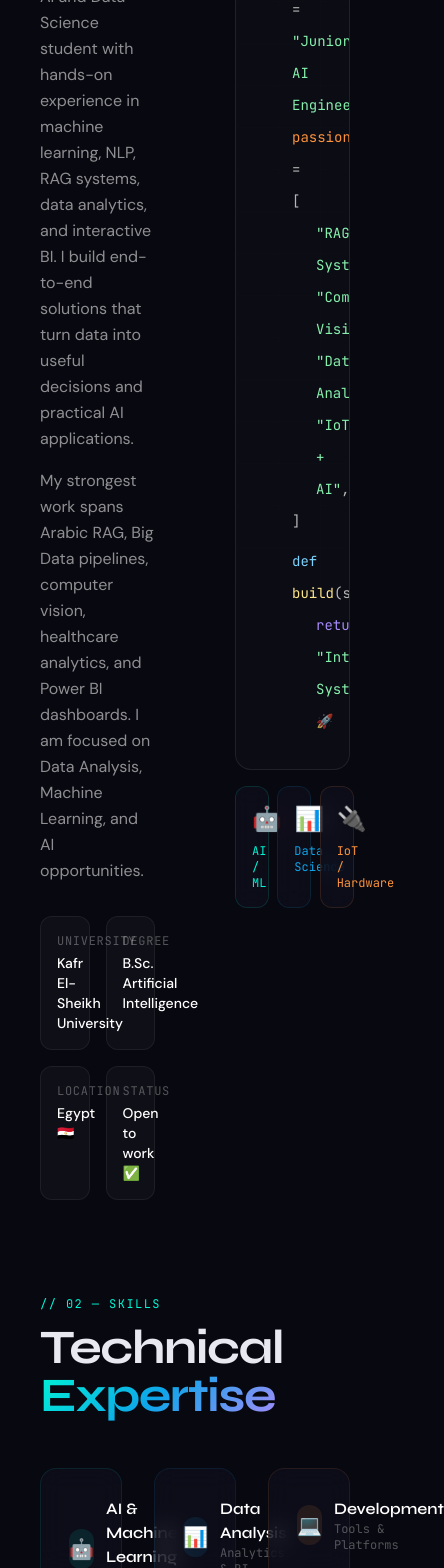
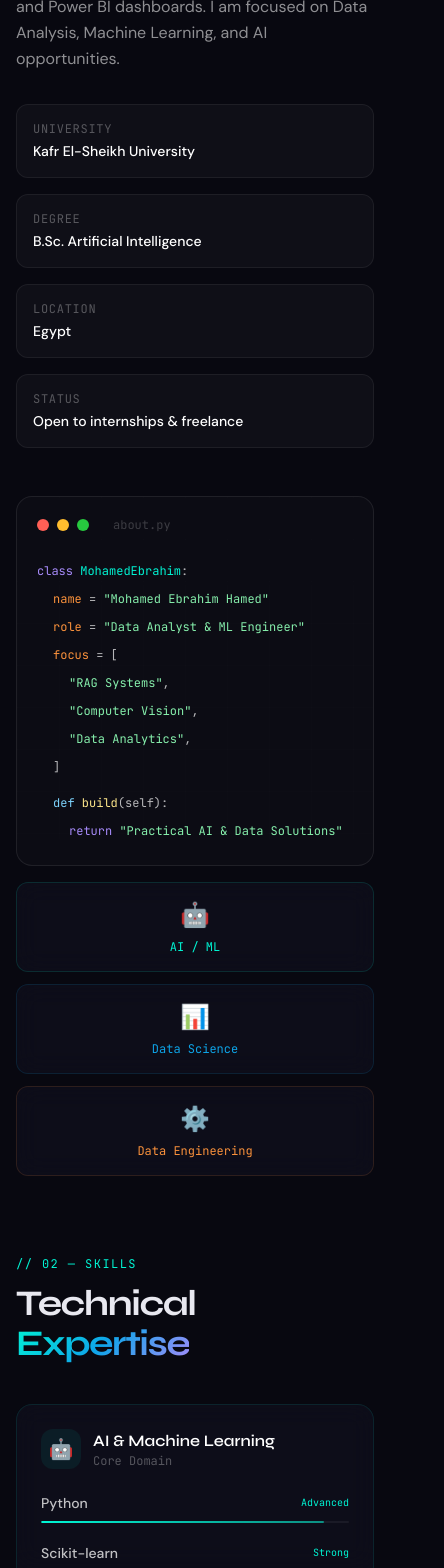
Before and after one commit to mhmd-ebrahim-1/mhmd-ebrahim-portfolio, a React (Vite) app: page /about in a window 390 px wide. Shown: the part 432-2000 px from the top of the page, 444 px wide, since content can reach past the window. Built offline with nearby package versions, Linux system fonts and the light colour scheme.

Commit message:
Polish About page branding and responsive layout

```diff
--- a/src/pages/About.jsx
+++ b/src/pages/About.jsx
@@ -1,23 +1,24 @@
 import { motion } from 'framer-motion'
 import { useReveal } from '../hooks'
 import { PROFILE, SKILLS, TOOLS } from '../data'
+
+function proficiency(level) {
+  if (level >= 90) return 'Advanced'
+  if (level >= 80) return 'Strong'
+  if (level >= 70) return 'Working knowledge'
+  return 'Familiar'
+}
 
 function SkillBar({ name, level, color = '#00f5d4', delay = 0 }) {
   const [ref, visible] = useReveal()
   return (
     <div ref={ref} className="mb-5">
-      <div className="flex justify-between items-center mb-2">
-        <span className="text-sm font-medium" style={{ color: 'rgba(255,255,255,0.75)', fontFamily: 'DM Sans' }}>{name}</span>
-        <span className="font-mono text-xs" style={{ color }}>{level}%</span>
+      <div className="flex justify-between items-center gap-4 mb-2">
+        <span className="text-sm font-medium" style={{ color: 'rgba(255,255,255,0.75)' }}>{name}</span>
+        <span className="font-mono text-[10px] sm:text-xs text-right" style={{ color }}>{proficiency(level)}</span>
       </div>
       <div className="h-[2px] rounded-full overflow-hidden" style={{ background: 'rgba(255,255,255,0.06)' }}>
-        <motion.div
-          initial={{ width: 0 }}
-          animate={visible ? { width: `${level}%` } : {}}
-          transition={{ duration: 1.2, delay, ease: [0.4, 0, 0.2, 1] }}
-          className="h-full rounded-full"
-          style={{ background: `linear-gradient(90deg, ${color}, ${color}88)` }}
-        />
+        <motion.div initial={{ width: 0 }} animate={visible ? { width: `${Math.min(level, 100)}%` } : {}} transition={{ duration: 1.2, delay, ease: [0.4, 0, 0.2, 1] }} className="h-full rounded-full" style={{ background: `linear-gradient(90deg, ${color}, ${color}88)` }} />
       </div>
     </div>
   )
@@ -29,208 +30,67 @@ export default function About() {
   const [toolsRef, toolsVisible] = useReveal()
 
   return (
-    <div className="page-transition min-h-screen pt-24 pb-20 px-10">
+    <div className="page-transition min-h-screen pt-24 pb-20 px-4 sm:px-6 lg:px-10">
       <div className="max-w-7xl mx-auto">
-
-        {/* ── HERO BIO ── */}
-        <div ref={heroRef} className="grid grid-cols-2 gap-20 mb-24 items-start">
-          <motion.div
-            initial={{ opacity: 0, x: -30 }}
-            animate={heroVisible ? { opacity: 1, x: 0 } : {}}
-            transition={{ duration: 0.7, ease: [0.16, 1, 0.3, 1] }}
-          >
-            <p className="font-mono text-xs mb-4" style={{ color: '#00f5d4', letterSpacing: '0.12em' }}>// 01 — ABOUT</p>
-            <h1 className="font-display text-6xl font-bold mb-6" style={{ letterSpacing: '-2px', lineHeight: 1.1 }}>
-              Turning Data<br />Into <span className="grad-text">Intelligence</span>
-            </h1>
-            <p className="text-base leading-relaxed mb-4" style={{ color: 'rgba(255,255,255,0.55)', fontFamily: 'DM Sans' }}>
-              {PROFILE.bio}
-            </p>
-            <p className="text-base leading-relaxed" style={{ color: 'rgba(255,255,255,0.55)', fontFamily: 'DM Sans' }}>
-              {PROFILE.bio2}
-            </p>
-
-            <div className="mt-8 grid grid-cols-2 gap-4">
+        <div ref={heroRef} className="grid grid-cols-1 lg:grid-cols-2 gap-12 lg:gap-20 mb-20 lg:mb-24 items-start">
+          <motion.div initial={{ opacity: 0, x: -30 }} animate={heroVisible ? { opacity: 1, x: 0 } : {}} transition={{ duration: 0.7, ease: [0.16, 1, 0.3, 1] }}>
+            <p className="font-mono text-xs mb-4 tracking-[0.12em]" style={{ color: '#00f5d4' }}>// 01 — ABOUT</p>
+            <h1 className="font-display text-4xl sm:text-6xl font-bold mb-6 tracking-[-0.04em] leading-[1.05]">Turning Data<br />Into <span className="grad-text">Intelligence</span></h1>
+            <p className="text-base leading-relaxed mb-4" style={{ color: 'rgba(255,255,255,0.55)' }}>{PROFILE.bio}</p>
+            <p className="text-base leading-relaxed" style={{ color: 'rgba(255,255,255,0.55)' }}>{PROFILE.bio2}</p>
+            <div className="mt-8 grid grid-cols-1 sm:grid-cols-2 gap-4">
               {[
-                { label: 'University', value: 'Kafr El-Sheikh University' },
-                { label: 'Degree', value: 'B.Sc. Artificial Intelligence' },
-                { label: 'Location', value: 'Egypt 🇪🇬' },
-                { label: 'Status', value: 'Open to work ✅' },
-              ].map(({ label, value }) => (
-                <div key={label} className="p-4 rounded-xl"
-                  style={{ background: 'rgba(255,255,255,0.03)', border: '1px solid rgba(255,255,255,0.06)' }}>
-                  <p className="font-mono text-xs mb-1" style={{ color: 'rgba(255,255,255,0.3)', letterSpacing: '0.06em' }}>{label.toUpperCase()}</p>
-                  <p className="text-sm font-medium text-white">{value}</p>
-                </div>
-              ))}
+                { label: 'University', value: PROFILE.university },
+                { label: 'Degree', value: PROFILE.degree },
+                { label: 'Location', value: PROFILE.location },
+                { label: 'Status', value: 'Open to internships & freelance' },
+              ].map(({ label, value }) => <div key={label} className="p-4 rounded-xl" style={{ background: 'rgba(255,255,255,0.03)', border: '1px solid rgba(255,255,255,0.06)' }}><p className="font-mono text-xs mb-1" style={{ color: 'rgba(255,255,255,0.3)', letterSpacing: '0.06em' }}>{label.toUpperCase()}</p><p className="text-sm font-medium text-white">{value}</p></div>)}
             </div>
           </motion.div>
 
-          {/* Right side — visual */}
-          <motion.div
-            initial={{ opacity: 0, x: 30 }}
-            animate={heroVisible ? { opacity: 1, x: 0 } : {}}
-            transition={{ duration: 0.7, ease: [0.16, 1, 0.3, 1], delay: 0.1 }}
-            className="relative"
-          >
-            <div className="rounded-2xl overflow-hidden relative"
-              style={{ border: '1px solid rgba(255,255,255,0.08)', background: 'rgba(255,255,255,0.02)' }}>
+          <motion.div initial={{ opacity: 0, x: 30 }} animate={heroVisible ? { opacity: 1, x: 0 } : {}} transition={{ duration: 0.7, ease: [0.16, 1, 0.3, 1], delay: 0.1 }} className="relative">
+            <div className="rounded-2xl overflow-hidden relative" style={{ border: '1px solid rgba(255,255,255,0.08)', background: 'rgba(255,255,255,0.02)' }}>
               <div className="absolute inset-0 grid-bg opacity-30" />
-              {/* Terminal window */}
-              <div className="relative z-10 p-8">
-                <div className="flex items-center gap-2 mb-6">
-                  <div className="w-3 h-3 rounded-full" style={{ background: '#ff5f56' }} />
-                  <div className="w-3 h-3 rounded-full" style={{ background: '#ffbd2e' }} />
-                  <div className="w-3 h-3 rounded-full" style={{ background: '#27c93f' }} />
-                  <span className="font-mono text-xs ml-4" style={{ color: 'rgba(255,255,255,0.2)' }}>about.py</span>
-                </div>
-                <div className="font-mono text-sm leading-8" style={{ color: 'rgba(255,255,255,0.7)' }}>
+              <div className="relative z-10 p-5 sm:p-8">
+                <div className="flex items-center gap-2 mb-6"><div className="w-3 h-3 rounded-full" style={{ background: '#ff5f56' }} /><div className="w-3 h-3 rounded-full" style={{ background: '#ffbd2e' }} /><div className="w-3 h-3 rounded-full" style={{ background: '#27c93f' }} /><span className="font-mono text-xs ml-4" style={{ color: 'rgba(255,255,255,0.2)' }}>about.py</span></div>
+                <div className="font-mono text-xs sm:text-sm leading-7 sm:leading-8 overflow-x-auto" style={{ color: 'rgba(255,255,255,0.7)' }}>
                   <p><span style={{ color: '#a78bfa' }}>class</span> <span style={{ color: '#00f5d4' }}>MohamedEbrahim</span>:</p>
-                  <p className="pl-6"><span style={{ color: '#fb923c' }}>name</span> = <span style={{ color: '#86efac' }}>"Mohamed Ebrahim Hamed"</span></p>
-                  <p className="pl-6"><span style={{ color: '#fb923c' }}>role</span> = <span style={{ color: '#86efac' }}>"Junior AI Engineer"</span></p>
-                  <p className="pl-6"><span style={{ color: '#fb923c' }}>passion</span> = [</p>
-                  <p className="pl-12"><span style={{ color: '#86efac' }}>"RAG Systems"</span>,</p>
-                  <p className="pl-12"><span style={{ color: '#86efac' }}>"Computer Vision"</span>,</p>
-                  <p className="pl-12"><span style={{ color: '#86efac' }}>"Data Analytics"</span>,</p>
-                  <p className="pl-12"><span style={{ color: '#86efac' }}>"IoT + AI"</span>,</p>
-                  <p className="pl-6">]</p>
-                  <p className="pl-6 mt-2"><span style={{ color: '#7dd3fc' }}>def</span> <span style={{ color: '#fde68a' }}>build</span>(self):</p>
-                  <p className="pl-12"><span style={{ color: '#a78bfa' }}>return</span> <span style={{ color: '#86efac' }}>"Intelligent Systems"</span> 🚀</p>
+                  <p className="pl-4 sm:pl-6"><span style={{ color: '#fb923c' }}>name</span> = <span style={{ color: '#86efac' }}>&quot;Mohamed Ebrahim Hamed&quot;</span></p>
+                  <p className="pl-4 sm:pl-6"><span style={{ color: '#fb923c' }}>role</span> = <span style={{ color: '#86efac' }}>&quot;Data Analyst &amp; ML Engineer&quot;</span></p>
+                  <p className="pl-4 sm:pl-6"><span style={{ color: '#fb923c' }}>focus</span> = [</p>
+                  <p className="pl-8 sm:pl-12"><span style={{ color: '#86efac' }}>&quot;RAG Systems&quot;</span>,</p>
+                  <p className="pl-8 sm:pl-12"><span style={{ color: '#86efac' }}>&quot;Computer Vision&quot;</span>,</p>
+                  <p className="pl-8 sm:pl-12"><span style={{ color: '#86efac' }}>&quot;Data Analytics&quot;</span>,</p>
+                  <p className="pl-4 sm:pl-6">]</p>
+                  <p className="pl-4 sm:pl-6 mt-2"><span style={{ color: '#7dd3fc' }}>def</span> <span style={{ color: '#fde68a' }}>build</span>(self):</p>
+                  <p className="pl-8 sm:pl-12"><span style={{ color: '#a78bfa' }}>return</span> <span style={{ color: '#86efac' }}>&quot;Practical AI &amp; Data Solutions&quot;</span></p>
                 </div>
               </div>
             </div>
-
-            {/* Domain cards */}
-            <div className="grid grid-cols-3 gap-3 mt-4">
-              {[
-                { icon: '🤖', label: 'AI / ML', color: '#00f5d4' },
-                { icon: '📊', label: 'Data Science', color: '#0ea5e9' },
-                { icon: '🔌', label: 'IoT / Hardware', color: '#fb923c' },
-              ].map(({ icon, label, color }) => (
-                <div key={label} className="p-4 rounded-xl text-center glass"
-                  style={{ border: `1px solid ${color}22` }}>
-                  <p className="text-2xl mb-2">{icon}</p>
-                  <p className="font-mono text-xs" style={{ color }}>{label}</p>
-                </div>
-              ))}
+            <div className="grid grid-cols-1 sm:grid-cols-3 gap-3 mt-4">
+              {[{ icon: '🤖', label: 'AI / ML', color: '#00f5d4' }, { icon: '📊', label: 'Data Science', color: '#0ea5e9' }, { icon: '⚙️', label: 'Data Engineering', color: '#fb923c' }].map(({ icon, label, color }) => <div key={label} className="p-4 rounded-xl text-center glass" style={{ border: `1px solid ${color}22` }}><p className="text-2xl mb-2">{icon}</p><p className="font-mono text-xs" style={{ color }}>{label}</p></div>)}
             </div>
           </motion.div>
         </div>
 
-        {/* ── SKILLS ── */}
-        <div ref={skillsRef} className="mb-24">
-          <motion.div
-            initial={{ opacity: 0, y: 20 }}
-            animate={skillsVisible ? { opacity: 1, y: 0 } : {}}
-            transition={{ duration: 0.6 }}
-            className="mb-12"
-          >
-            <p className="font-mono text-xs mb-3" style={{ color: '#00f5d4', letterSpacing: '0.12em' }}>// 02 — SKILLS</p>
-            <h2 className="font-display text-5xl font-bold" style={{ letterSpacing: '-1.5px' }}>
-              Technical <span className="grad-text">Expertise</span>
-            </h2>
+        <div ref={skillsRef} className="mb-20 lg:mb-24">
+          <motion.div initial={{ opacity: 0, y: 20 }} animate={skillsVisible ? { opacity: 1, y: 0 } : {}} transition={{ duration: 0.6 }} className="mb-10 sm:mb-12">
+            <p className="font-mono text-xs mb-3 tracking-[0.12em]" style={{ color: '#00f5d4' }}>// 02 — SKILLS</p>
+            <h2 className="font-display text-4xl sm:text-5xl font-bold tracking-[-0.04em]">Technical <span className="grad-text">Expertise</span></h2>
           </motion.div>
-
-          <div className="grid grid-cols-3 gap-8">
-            {/* AI/ML */}
-            <motion.div
-              initial={{ opacity: 0, y: 30 }}
-              animate={skillsVisible ? { opacity: 1, y: 0 } : {}}
-              transition={{ delay: 0.1, duration: 0.7 }}
-              className="p-7 rounded-2xl glass"
-              style={{ border: '1px solid rgba(0,245,212,0.1)' }}
-            >
-              <div className="flex items-center gap-3 mb-6">
-                <div className="w-10 h-10 rounded-xl flex items-center justify-center text-xl"
-                  style={{ background: 'rgba(0,245,212,0.1)' }}>🤖</div>
-                <div>
-                  <p className="font-display font-semibold text-white">AI & Machine Learning</p>
-                  <p className="font-mono text-xs" style={{ color: 'rgba(255,255,255,0.3)' }}>Core Domain</p>
-                </div>
-              </div>
-              {SKILLS.ai.map((s, i) => (
-                <SkillBar key={s.name} {...s} color="#00f5d4" delay={i * 0.1} />
-              ))}
-            </motion.div>
-
-            {/* Data */}
-            <motion.div
-              initial={{ opacity: 0, y: 30 }}
-              animate={skillsVisible ? { opacity: 1, y: 0 } : {}}
-              transition={{ delay: 0.2, duration: 0.7 }}
-              className="p-7 rounded-2xl glass"
-              style={{ border: '1px solid rgba(14,165,233,0.1)' }}
-            >
-              <div className="flex items-center gap-3 mb-6">
-                <div className="w-10 h-10 rounded-xl flex items-center justify-center text-xl"
-                  style={{ background: 'rgba(14,165,233,0.1)' }}>📊</div>
-                <div>
-                  <p className="font-display font-semibold text-white">Data Analysis</p>
-                  <p className="font-mono text-xs" style={{ color: 'rgba(255,255,255,0.3)' }}>Analytics & BI</p>
-                </div>
-              </div>
-              {SKILLS.data.map((s, i) => (
-                <SkillBar key={s.name} {...s} color="#0ea5e9" delay={i * 0.1} />
-              ))}
-            </motion.div>
-
-            {/* Dev */}
-            <motion.div
-              initial={{ opacity: 0, y: 30 }}
-              animate={skillsVisible ? { opacity: 1, y: 0 } : {}}
-              transition={{ delay: 0.3, duration: 0.7 }}
-              className="p-7 rounded-2xl glass"
-              style={{ border: '1px solid rgba(251,146,60,0.1)' }}
-            >
-              <div className="flex items-center gap-3 mb-6">
-                <div className="w-10 h-10 rounded-xl flex items-center justify-center text-xl"
-                  style={{ background: 'rgba(251,146,60,0.1)' }}>💻</div>
-                <div>
-                  <p className="font-display font-semibold text-white">Development</p>
-                  <p className="font-mono text-xs" style={{ color: 'rgba(255,255,255,0.3)' }}>Tools & Platforms</p>
-                </div>
-              </div>
-              {SKILLS.dev.map((s, i) => (
-                <SkillBar key={s.name} {...s} color="#fb923c" delay={i * 0.1} />
-              ))}
-            </motion.div>
+          <div className="grid grid-cols-1 md:grid-cols-2 xl:grid-cols-3 gap-6 sm:gap-8">
+            {[
+              { key: 'ai', title: 'AI & Machine Learning', subtitle: 'Core Domain', icon: '🤖', color: '#00f5d4' },
+              { key: 'data', title: 'Data Analysis', subtitle: 'Analytics & BI', icon: '📊', color: '#0ea5e9' },
+              { key: 'dev', title: 'Development', subtitle: 'Tools & Platforms', icon: '💻', color: '#fb923c' },
+            ].map(({ key, title, subtitle, icon, color }, cardIndex) => <motion.div key={key} initial={{ opacity: 0, y: 30 }} animate={skillsVisible ? { opacity: 1, y: 0 } : {}} transition={{ delay: cardIndex * 0.1, duration: 0.7 }} className="p-6 sm:p-7 rounded-2xl glass" style={{ border: `1px solid ${color}1a` }}><div className="flex items-center gap-3 mb-6"><div className="w-10 h-10 rounded-xl flex items-center justify-center text-xl" style={{ background: `${color}12` }}>{icon}</div><div><p className="font-display font-semibold text-white">{title}</p><p className="font-mono text-xs" style={{ color: 'rgba(255,255,255,0.3)' }}>{subtitle}</p></div></div>{SKILLS[key].map((s, i) => <SkillBar key={s.name} {...s} color={color} delay={i * 0.08} />)}</motion.div>)}
           </div>
         </div>
 
-        {/* ── TOOLS ── */}
         <div ref={toolsRef}>
-          <motion.div
-            initial={{ opacity: 0, y: 20 }}
-            animate={toolsVisible ? { opacity: 1, y: 0 } : {}}
-            transition={{ duration: 0.6 }}
-            className="mb-10"
-          >
-            <p className="font-mono text-xs mb-3" style={{ color: '#00f5d4', letterSpacing: '0.12em' }}>// 03 — TOOLS</p>
-            <h2 className="font-display text-5xl font-bold" style={{ letterSpacing: '-1.5px' }}>
-              Technologies <span className="grad-text">I Use</span>
-            </h2>
-          </motion.div>
-
-          <div className="flex flex-wrap gap-3">
-            {TOOLS.map((tool, i) => (
-              <motion.div
-                key={tool.name}
-                initial={{ opacity: 0, scale: 0.8 }}
-                animate={toolsVisible ? { opacity: 1, scale: 1 } : {}}
-                transition={{ delay: i * 0.04, duration: 0.4, ease: [0.16, 1, 0.3, 1] }}
-                whileHover={{ y: -4, scale: 1.05 }}
-                className="flex items-center gap-2 px-4 py-3 rounded-xl glass glass-hover cursor-default"
-                style={{ border: `1px solid ${tool.color}22` }}
-              >
-                <span className="text-lg">{tool.icon}</span>
-                <span className="font-mono text-sm font-medium" style={{ color: 'rgba(255,255,255,0.75)' }}>
-                  {tool.name}
-                </span>
-              </motion.div>
-            ))}
-          </div>
+          <motion.div initial={{ opacity: 0, y: 20 }} animate={toolsVisible ? { opacity: 1, y: 0 } : {}} transition={{ duration: 0.6 }} className="mb-10"><p className="font-mono text-xs mb-3 tracking-[0.12em]" style={{ color: '#00f5d4' }}>// 03 — TOOLS</p><h2 className="font-display text-4xl sm:text-5xl font-bold tracking-[-0.04em]">Technologies <span className="grad-text">I Use</span></h2></motion.div>
+          <div className="flex flex-wrap gap-3">{TOOLS.map((tool, i) => <motion.div key={tool.name} initial={{ opacity: 0, scale: 0.8 }} animate={toolsVisible ? { opacity: 1, scale: 1 } : {}} transition={{ delay: i * 0.04, duration: 0.4, ease: [0.16, 1, 0.3, 1] }} whileHover={{ y: -4, scale: 1.05 }} className="flex items-center gap-2 px-4 py-3 rounded-xl glass glass-hover cursor-default" style={{ border: `1px solid ${tool.color}22` }}><span className="text-lg">{tool.icon}</span><span className="font-mono text-sm font-medium" style={{ color: 'rgba(255,255,255,0.75)' }}>{tool.name}</span></motion.div>)}</div>
         </div>
-
       </div>
     </div>
   )
```
